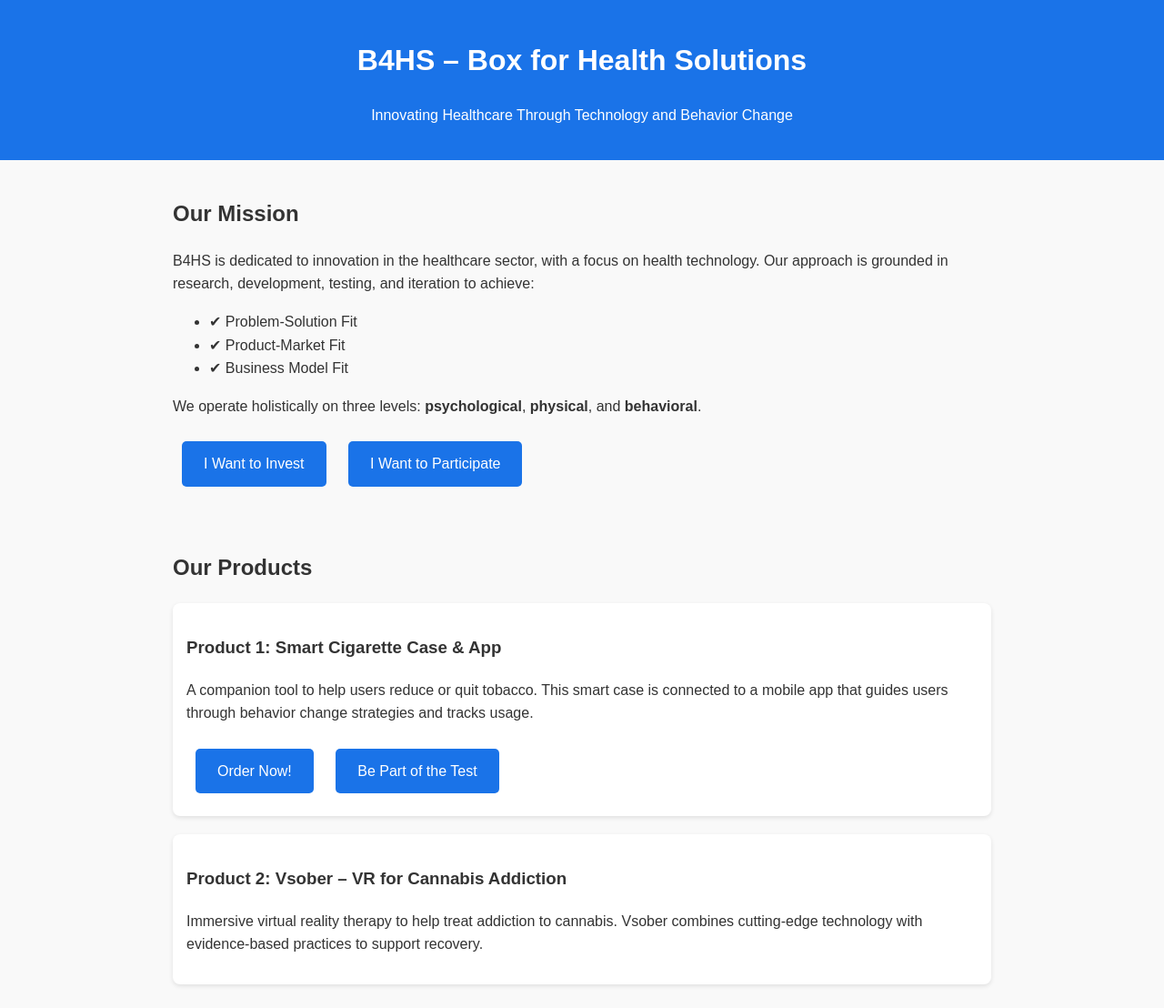
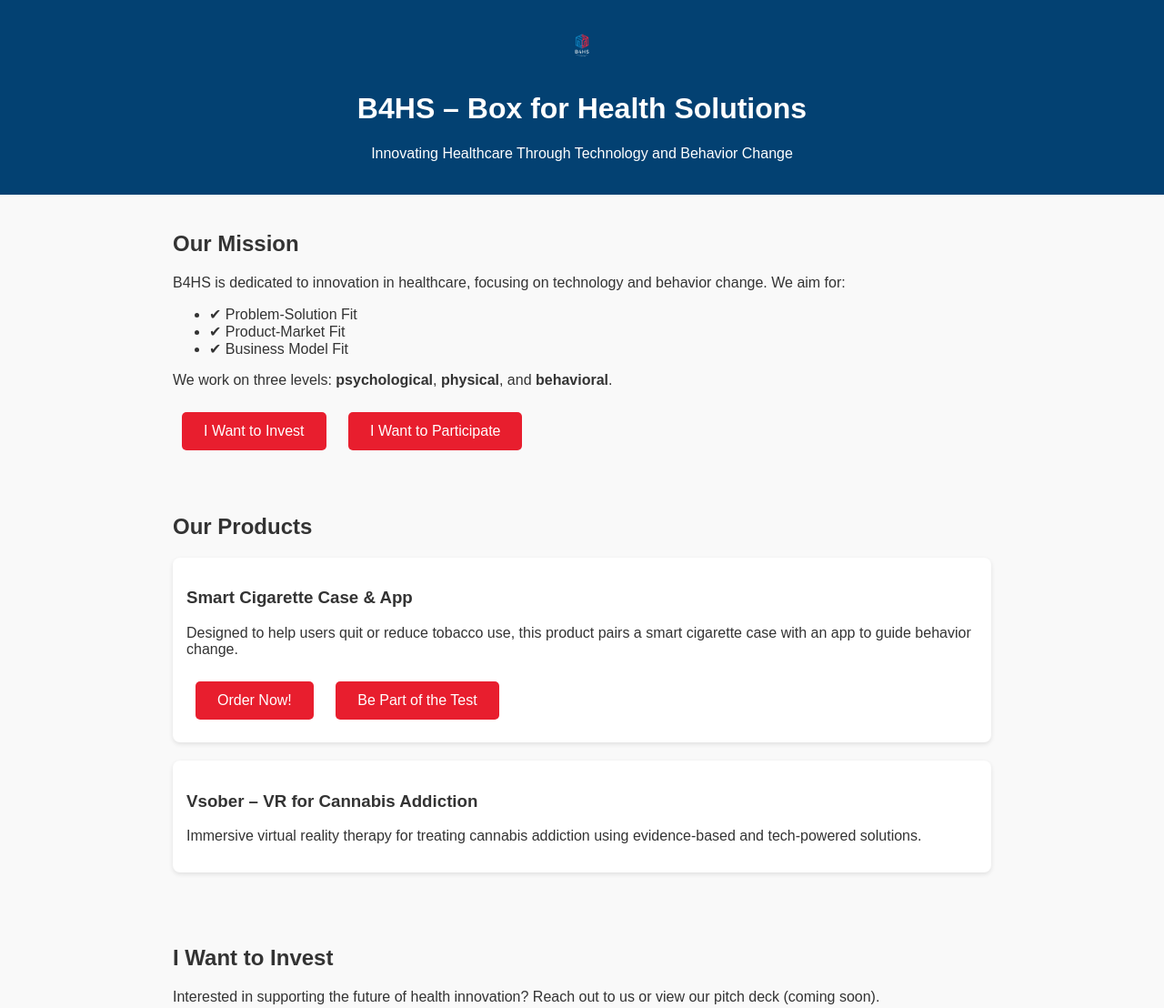
Before and after one commit to B4HS/Company, a plain HTML site: page docs/index.html in a window 1280 px wide. Shown: the top 1108 px of the page at 91% size. Drawn offline with Linux system fonts and the light colour scheme.

Commit message:
Update index.html

```diff
--- a/docs/index.html
+++ b/docs/index.html
@@ -1,23 +1,30 @@
 <!DOCTYPE html>
 <html lang="en">
 <head>
-    <meta charset="UTF-8">
-    <meta name="viewport" content="width=device-width, initial-scale=1.0">
+    <meta charset="UTF-8" />
+    <meta name="viewport" content="width=device-width, initial-scale=1.0" />
     <title>B4HS – Box for Health Solutions</title>
     <style>
+        :root {
+            --primary-red: #E81E2E;
+            --primary-blue: #034172;
+        }
         body {
             font-family: Arial, sans-serif;
             margin: 0;
             padding: 0;
-            line-height: 1.6;
             background-color: #f9f9f9;
             color: #333;
         }
         header {
-            background-color: #1a73e8;
+            background-color: var(--primary-blue);
             color: white;
             padding: 20px;
             text-align: center;
+        }
+        header img {
+            height: 60px;
+            vertical-align: middle;
         }
         section {
             padding: 20px;
@@ -28,7 +35,7 @@
             display: inline-block;
             margin: 10px;
             padding: 12px 24px;
-            background-color: #1a73e8;
+            background-color: var(--primary-red);
             color: white;
             text-decoration: none;
             border-radius: 5px;
@@ -51,19 +58,20 @@
 <body>
 
 <header>
+    <img src="assets/logo.png" alt="B4HS Logo" />
     <h1>B4HS – Box for Health Solutions</h1>
     <p>Innovating Healthcare Through Technology and Behavior Change</p>
 </header>
 
 <section>
     <h2>Our Mission</h2>
-    <p>B4HS is dedicated to innovation in the healthcare sector, with a focus on health technology. Our approach is grounded in research, development, testing, and iteration to achieve:</p>
+    <p>B4HS is dedicated to innovation in healthcare, focusing on technology and behavior change. We aim for:</p>
     <ul>
         <li>✔ Problem-Solution Fit</li>
         <li>✔ Product-Market Fit</li>
         <li>✔ Business Model Fit</li>
     </ul>
-    <p>We operate holistically on three levels: <strong>psychological</strong>, <strong>physical</strong>, and <strong>behavioral</strong>.</p>
+    <p>We work on three levels: <strong>psychological</strong>, <strong>physical</strong>, and <strong>behavioral</strong>.</p>
 
     <div class="buttons">
         <a href="#invest">I Want to Invest</a>
@@ -75,8 +83,8 @@
     <h2>Our Products</h2>
 
     <div class="product">
-        <h3>Product 1: Smart Cigarette Case & App</h3>
-        <p>A companion tool to help users reduce or quit tobacco. This smart case is connected to a mobile app that guides users through behavior change strategies and tracks usage.</p>
+        <h3>Smart Cigarette Case & App</h3>
+        <p>Designed to help users quit or reduce tobacco use, this product pairs a smart cigarette case with an app to guide behavior change.</p>
         <div class="buttons">
             <a href="#order-smart-case">Order Now!</a>
             <a href="#test-smart-case">Be Part of the Test</a>
@@ -84,19 +92,19 @@
     </div>
 
     <div class="product">
-        <h3>Product 2: Vsober – VR for Cannabis Addiction</h3>
-        <p>Immersive virtual reality therapy to help treat addiction to cannabis. Vsober combines cutting-edge technology with evidence-based practices to support recovery.</p>
+        <h3>Vsober – VR for Cannabis Addiction</h3>
+        <p>Immersive virtual reality therapy for treating cannabis addiction using evidence-based and tech-powered solutions.</p>
     </div>
 </section>
 
 <section id="invest">
     <h2>I Want to Invest</h2>
-    <p>If you are interested in supporting our mission and becoming an investor in B4HS, please contact us or view our pitch deck (coming soon).</p>
+    <p>Interested in supporting the future of health innovation? Reach out to us or view our pitch deck (coming soon).</p>
 </section>
 
 <section id="participate">
     <h2>I Want to Participate</h2>
-    <p>Want to test our products, join our user feedback loop, or become a partner? We’d love to hear from you. Join our community today.</p>
+    <p>Join our beta programs, research studies, or become a community contributor to B4HS projects.</p>
 </section>
 
 <footer>
```
